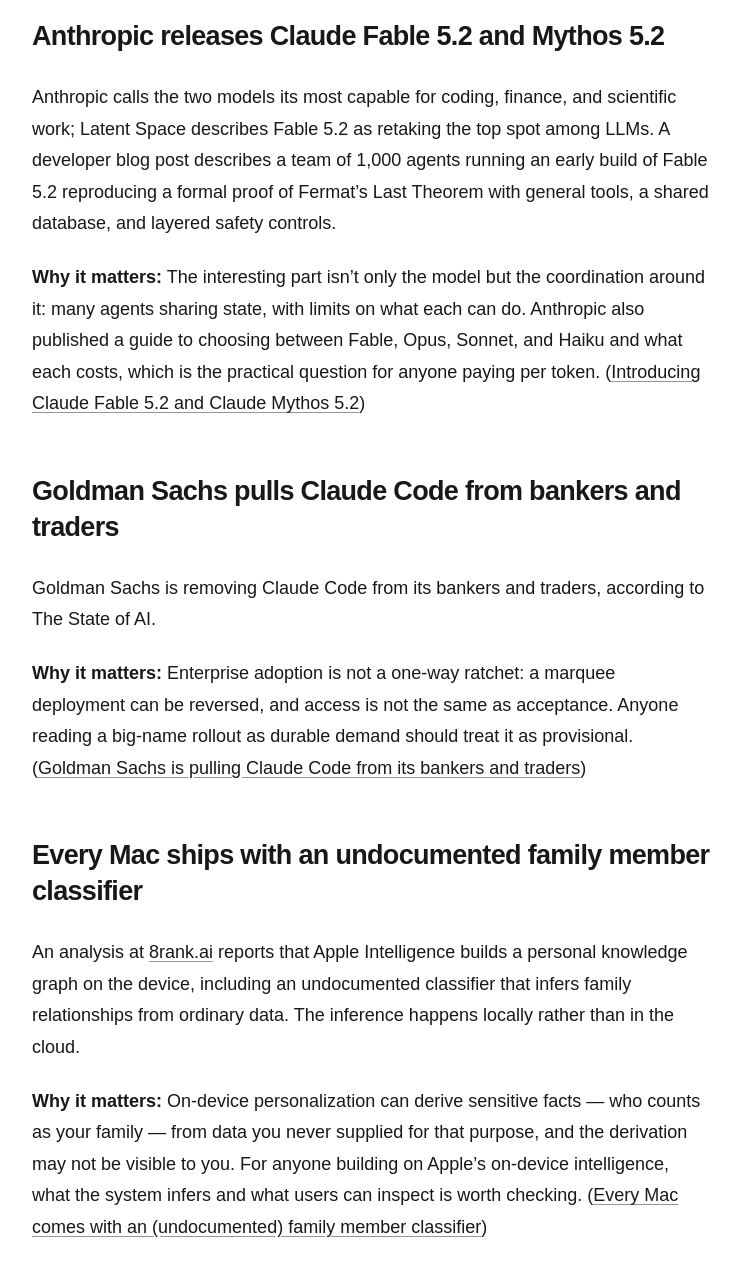
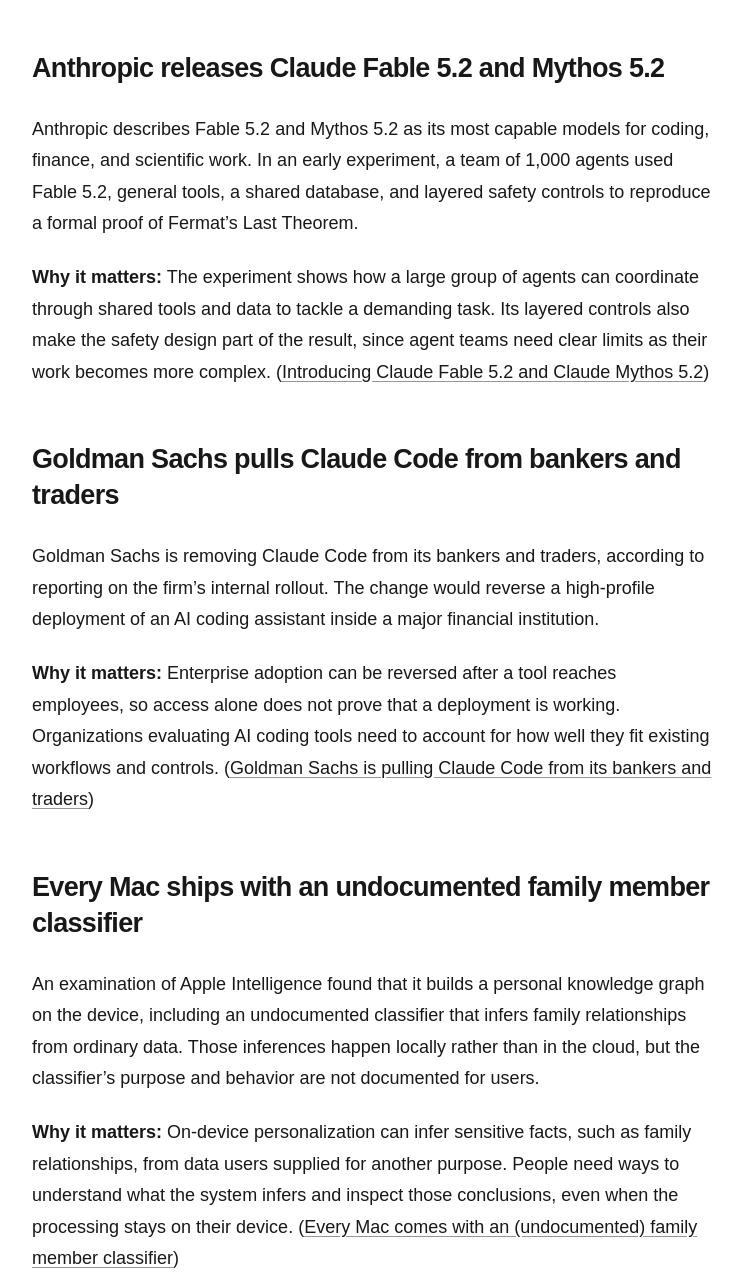
Before and after one commit to fabianh001/hoeltke.com, an Astro site: page /digest/2026-46 in a window 1280 px wide. Shown: the part 1217-2495 px from the top of the page, without its empty margins (268-1011 px from the left). Built offline with nearby package versions, Linux system fonts and the light colour scheme; Astro itself is replaced by a stand-in of ours; a web font is replaced by a local one.

Commit message:
fix(newsletter): polish issue 2026-46 copy

```diff
--- a/src/content/digest/2026-46.md
+++ b/src/content/digest/2026-46.md
@@ -17,34 +17,34 @@ sources:
     url: 'https://8rank.ai/game/apple-intelligence-personal-knowledge-graph'
 ---
 
-Leadership changes at the chip supplier, a lab heading to public markets, and an on-device classifier nobody documented. The week's news is mostly about who controls AI systems and what they reveal.
+Leadership is changing at the company that supplies much of the world's AI computing, while a major model developer is preparing for a possible public listing. New models and an undocumented on-device classifier add another question: what can AI systems do, and what can they infer about the people using them?
 
 ## Jensen Huang resigns as Nvidia CEO after 33 years
 
-Huang resigned on November 12, with Colette Kress taking over as interim CEO. The departure followed a Wall Street Journal report that Nvidia was preparing to oust him and a letter from Huang to staff about an affair; employees have since petitioned for his return.
+Jensen Huang resigned on November 12, with Colette Kress taking over as interim CEO. The departure followed reports that Nvidia was preparing to remove him and a letter from Huang to staff addressing an affair; employees have since petitioned for his return.
 
 **Why it matters:** Nvidia's accelerators underpin most large-scale AI training, so a change at the top of the main supplier affects compute plans well beyond one company. How the interim leadership handles Nvidia's open-source work and its US policy posture is now unsettled. ([Jensen Huang resigns](https://apnews.com/article/nvidia-megaspeed-china-singapore-huang-5403f152a601cf82ce939f1d24fffa0f))
 
 ## Anthropic launches roadshow for proposed IPO
 
-Anthropic, PBC began the roadshow for a proposed initial public offering of Class A common stock on November 10. Simon Willison posted the roadshow video the next day.
+Anthropic, PBC began the roadshow for a proposed initial public offering of Class A common stock on November 10. The offering is still proposed, but the roadshow brings the company’s plans directly to prospective investors.
 
 **Why it matters:** A public listing would put a major model developer in front of ordinary investors and force it to disclose numbers that labs have kept private. That makes it the clearest look yet at how the economics of frontier AI actually work. ([Anthropic launches roadshow for proposed initial public offering](https://www.anthropic.com/news/roadshow-launch))
 
 ## Anthropic releases Claude Fable 5.2 and Mythos 5.2
 
-Anthropic calls the two models its most capable for coding, finance, and scientific work; Latent Space describes Fable 5.2 as retaking the top spot among LLMs. A developer blog post describes a team of 1,000 agents running an early build of Fable 5.2 reproducing a formal proof of Fermat's Last Theorem with general tools, a shared database, and layered safety controls.
+Anthropic describes Fable 5.2 and Mythos 5.2 as its most capable models for coding, finance, and scientific work. In an early experiment, a team of 1,000 agents used Fable 5.2, general tools, a shared database, and layered safety controls to reproduce a formal proof of Fermat's Last Theorem.
 
-**Why it matters:** The interesting part isn't only the model but the coordination around it: many agents sharing state, with limits on what each can do. Anthropic also published a guide to choosing between Fable, Opus, Sonnet, and Haiku and what each costs, which is the practical question for anyone paying per token. ([Introducing Claude Fable 5.2 and Claude Mythos 5.2](https://www.anthropic.com/claude-fable-and-mythos-5-2))
+**Why it matters:** The experiment shows how a large group of agents can coordinate through shared tools and data to tackle a demanding task. Its layered controls also make the safety design part of the result, since agent teams need clear limits as their work becomes more complex. ([Introducing Claude Fable 5.2 and Claude Mythos 5.2](https://www.anthropic.com/claude-fable-and-mythos-5-2))
 
 ## Goldman Sachs pulls Claude Code from bankers and traders
 
-Goldman Sachs is removing Claude Code from its bankers and traders, according to The State of AI.
+Goldman Sachs is removing Claude Code from its bankers and traders, according to reporting on the firm's internal rollout. The change would reverse a high-profile deployment of an AI coding assistant inside a major financial institution.
 
-**Why it matters:** Enterprise adoption is not a one-way ratchet: a marquee deployment can be reversed, and access is not the same as acceptance. Anyone reading a big-name rollout as durable demand should treat it as provisional. ([Goldman Sachs is pulling Claude Code from its bankers and traders](https://www.thestateofai.com/news/goldman-sachs-claude-code-traders-bankers))
+**Why it matters:** Enterprise adoption can be reversed after a tool reaches employees, so access alone does not prove that a deployment is working. Organizations evaluating AI coding tools need to account for how well they fit existing workflows and controls. ([Goldman Sachs is pulling Claude Code from its bankers and traders](https://www.thestateofai.com/news/goldman-sachs-claude-code-traders-bankers))
 
 ## Every Mac ships with an undocumented family member classifier
 
-An analysis at 8rank.ai reports that Apple Intelligence builds a personal knowledge graph on the device, including an undocumented classifier that infers family relationships from ordinary data. The inference happens locally rather than in the cloud.
+An examination of Apple Intelligence found that it builds a personal knowledge graph on the device, including an undocumented classifier that infers family relationships from ordinary data. Those inferences happen locally rather than in the cloud, but the classifier's purpose and behavior are not documented for users.
 
-**Why it matters:** On-device personalization can derive sensitive facts — who counts as your family — from data you never supplied for that purpose, and the derivation may not be visible to you. For anyone building on Apple's on-device intelligence, what the system infers and what users can inspect is worth checking. ([Every Mac comes with an (undocumented) family member classifier](https://8rank.ai/game/apple-intelligence-personal-knowledge-graph))
+**Why it matters:** On-device personalization can infer sensitive facts, such as family relationships, from data users supplied for another purpose. People need ways to understand what the system infers and inspect those conclusions, even when the processing stays on their device. ([Every Mac comes with an (undocumented) family member classifier](https://8rank.ai/game/apple-intelligence-personal-knowledge-graph))
```
